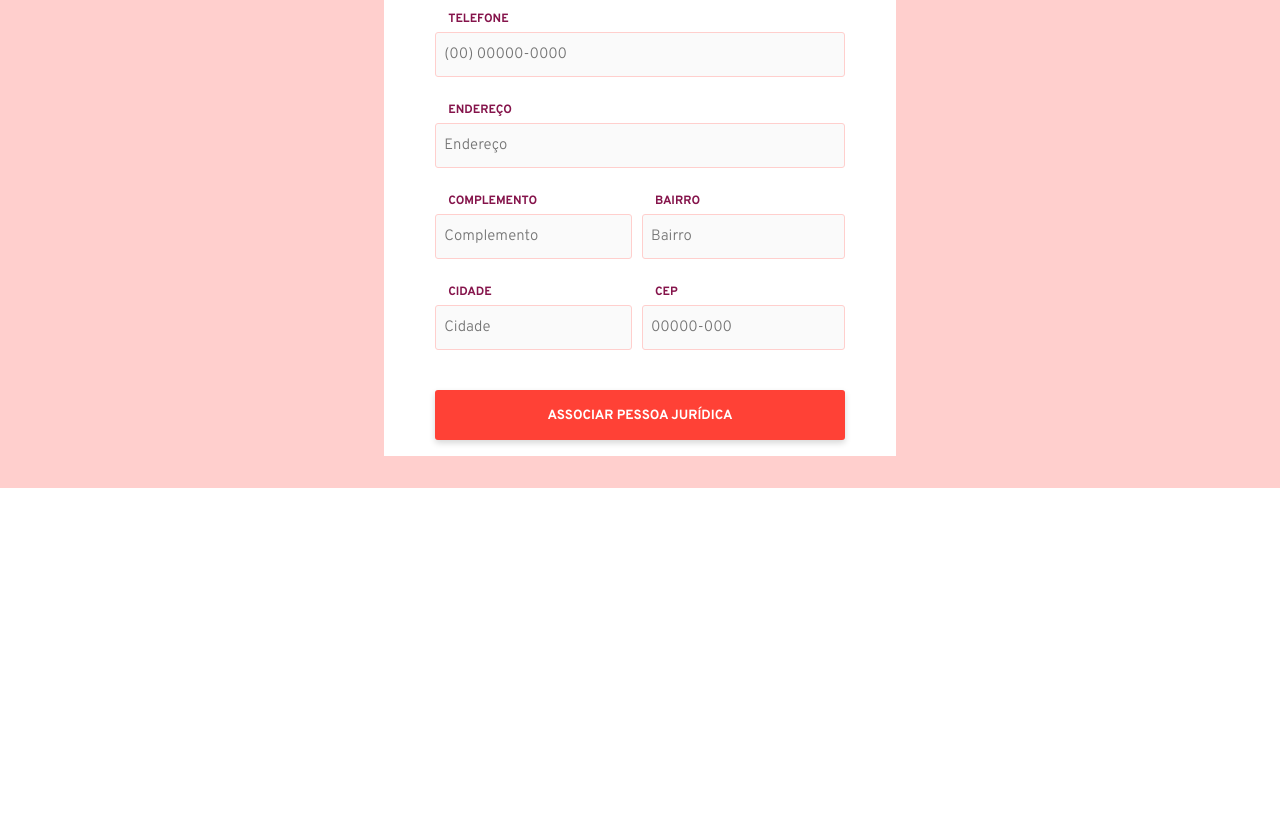
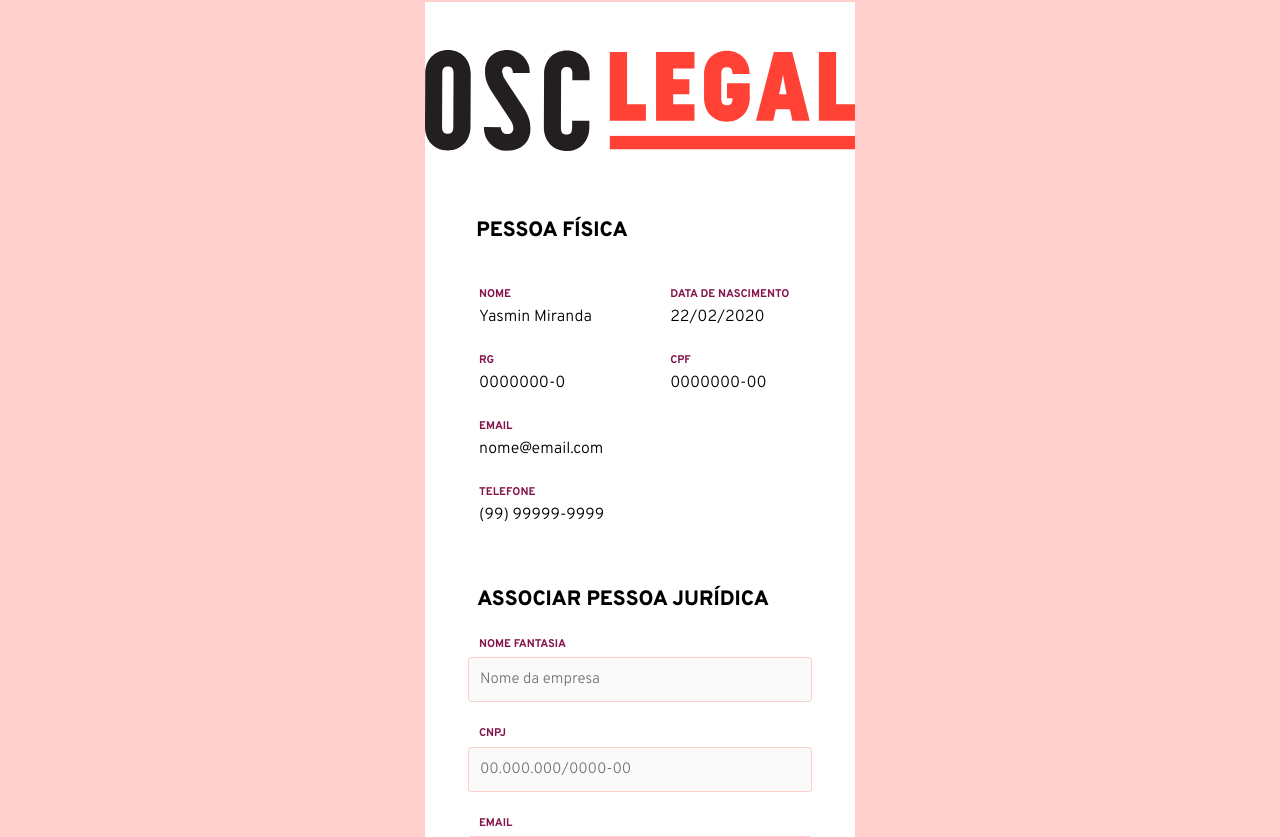
Before and after one commit to mymrtt/OSC-Legal, a React (Create React App) app: page / in a window 1280 px wide. Shown: the part 923-1760 px from the top of the page. Before the commit the page ends 1411 px from the top, so only its background shows below. Built offline with nearby package versions, Linux system fonts and the light colour scheme.

Commit message:
Aligning screen with layout

```diff
--- a/src/App.js
+++ b/src/App.js
@@ -1,17 +1,17 @@
 import React from "react";
-// import FisicalPerson from "./screens/login/createFisicalPerson/FisicalPerson";
+import FisicalPerson from "./screens/login/createFisicalPerson/FisicalPerson";
 import { Provider } from "react-redux";
 import store from './store';
 import LegalPerson from './screens/login/createLegalPerson/LegalPerson';
-// import ModalSucessfully from './screens/login/createLegalPerson/ModalSucessfully';
+import ModalSucessfully from './screens/login/createLegalPerson/ModalSucessfully';
 
 function App() {
 	return (
 		<Provider store={store}>
 			<div>
-				{/* <FisicalPerson /> */}
+				<FisicalPerson />
 				<LegalPerson />
-				{/* <ModalSucessfully/> */}
+				<ModalSucessfully/>
 			</div>
 		</Provider>
 	);
--- a/src/screens/login/createLegalPerson/LegalPerson.js
+++ b/src/screens/login/createLegalPerson/LegalPerson.js
@@ -14,7 +14,6 @@ export const Container = styled.div`
 
   form {
     display: flex;
-    min-width: 40%;
     justify-content: center;
     flex-direction: column;
 		padding: 3rem 0 1rem 0;
@@ -27,7 +26,7 @@ export const ContainerFisicalPerson = styled.label`
 
   h1 {
     font-size: 1.3rem;
-    margin: 0 0 10% 13%;
+    margin: 10% 0 10% 12%;
     text-transform: uppercase;
 		font-weight: 800;
 		font-family: 'Overpass', sans-serif;
@@ -38,20 +37,27 @@ export const ContainerFisicalPerson = styled.label`
     flex-flow: wrap column;
     height: 300px;
 
-    @media (max-width: 500px) {
+    @media (max-width: 425px) {
       & {
         height: initial;
         align-items: flex-start;
+				padding-left: 13%;
       }
     }
 
 		span {
+
 			h2 {
-				margin: 0;
-				margin-bottom: 0.4rem;
+				margin: 0 0 0.4rem 0;
 			}
 
 			p {
+				margin: 0 0 1.6rem 0;
+			}
+		}
+
+		@media (max-width: 425px) {
+			span {
 				margin: 0;
 			}
 		}
@@ -61,27 +67,38 @@ export const ContainerFisicalPerson = styled.label`
       margin-bottom: 0.4rem;
       color: #85144b;
       text-transform: uppercase;
-      margin-left: 3.5rem;
+      margin-left: 3.4rem;
 			font-family: 'Overpass', sans-serif;
 			font-weight: 700;
     }
 
+		@media (max-width: 425px) {
+			h2 {
+				margin: 0;
+			}
+		}
+
     p {
-      font-size: 16px;
-      margin-bottom: 25px;
-      margin-left: 13%;
+      font-size: 1rem;
+			margin: 0 0 1.6rem 3.4rem;
 			font-family: 'Overpass', sans-serif;
 			font-weight: 300;
     }
+
+		@media (max-width: 425px) {
+			p {
+				margin: 0 0 1.6rem 0;
+			}
+		}
   }
 `;
 
 export const ContainerLegalPerson = styled.label`
   h1 {
-    font-size: 20px;
+    font-size: 1.3rem;
     align-self: flex-start;
     text-transform: uppercase;
-    margin: 0 0 5% 13%;
+    margin: 0 0 0 12.2%;
 		font-family: 'Overpass', sans-serif;
 		font-weight: 800;
   }
@@ -95,18 +112,19 @@ export const ContainerLegalPerson = styled.label`
       width: 100%;
 			font-family: 'Overpass', sans-serif;
 			font-weight: 300;
+			padding: 0.7rem;
     }
 
     label {
       width: 80%;
 
       h2 {
-        margin-bottom: 5px;
+        margin-bottom: 0.4rem;
         color: #85144b;
         text-transform: uppercase;
-        font-size: 12px;
-        margin-left: 13px;
-        margin-top: 25px;
+        font-size: 0.7rem;
+        margin-left: 0.7rem;
+        margin-top: 1.5rem;
 				font-family: 'Overpass', sans-serif;
 				font-weight: 700;
       }
@@ -126,7 +144,7 @@ export const ContainerLegalPerson = styled.label`
 export const WrapLegalPerson = styled.div`
   display: flex;
   flex-direction: column;
-  margin-bottom: 40px;
+  margin-bottom: 3rem;
 `;
 
 export const Label = styled.label`
@@ -134,7 +152,7 @@ export const Label = styled.label`
   justify-content: space-between;
 
   label:nth-of-type(1) {
-    padding-right: 10px;
+    padding-right: 1rem;
   }
 `;
 
--- a/src/screens/login/createLegalPerson/ModalSucessfully.js
+++ b/src/screens/login/createLegalPerson/ModalSucessfully.js
@@ -18,10 +18,9 @@ export const Container = styled.div`
   @media (max-width: 425px) {
   & {
     position: initial;
-    padding: 15px 0;
+    padding: 1rem 0;
   }
 }
-
 `;
 
 export const Modal = styled.div`
@@ -30,13 +29,13 @@ export const Modal = styled.div`
   flex-direction: column;
   max-width: 480px;
   background: #FFFFFF;
-  margin: 0 20px;
+  margin: 0 1rem;
 
   h1 {
-    font-size: 18px;
+    font-size: 1.1rem;
     width: 60%;
     text-align: center;
-    margin: 25px 0 20px 0;
+    margin: 1.7rem 0 1.3rem 0;
     font-family: 'Overpass', sans-serif;
 		font-weight: 800;
   }
@@ -48,25 +47,25 @@ export const Modal = styled.div`
   }
 
   img {
-    margin-bottom: 20px;
+    margin-bottom: 1.5rem;
   }
 
   h2 {
     color: #85144B;
     text-transform: uppercase;
-    font-size: 12px;
-    margin-bottom: 5px;
+    font-size: 0.8rem;
+    margin-bottom: 0.6rem;
     font-family: 'Overpass', sans-serif;
-			font-weight: 700;
+		font-weight: 700;
   }
 
   Input {
-    max-width: 300px;
+    max-width: 62%;
     text-align: center;
-    margin-bottom: 20px;
+    margin-bottom: 2rem;
     text-transform: uppercase;
     font-family: 'Overpass', sans-serif;
-			font-weight: 300;
+		font-weight: 300;
   }
 
   @media (max-width: 375px) {
@@ -76,7 +75,7 @@ export const Modal = styled.div`
   }
 
   Button {
-    max-width: 300px;
+    max-width: 62%;
     text-transform: uppercase;
     margin: 0;
     border-radius: 3px;
@@ -102,19 +101,19 @@ export const Modal = styled.div`
 `;
 
 export const TextoDeAviso = styled.div`
-  padding: 0 78px;
+  padding: 0 4rem;
   width: 100%;
 
   @media (max-width: 375px) {
     & {
       width: 80%;
-      padding: 0;
+      padding: 0 0.4rem;
     }
   }
 
   p {
-    margin-bottom: 10px;
-    font-size: 12px;
+    margin-bottom: 1rem;
+    font-size: 0.8rem;
     color: #231F20;
     font-family: 'Overpass', sans-serif;
 		font-weight: 300;
```
